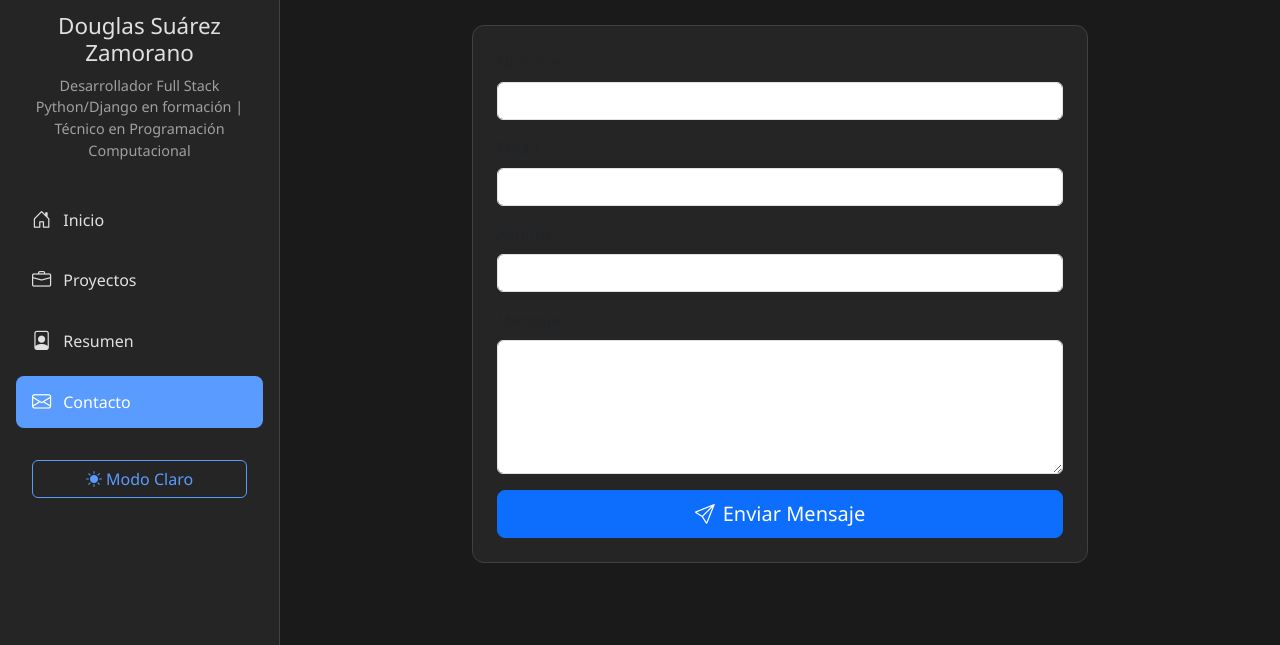
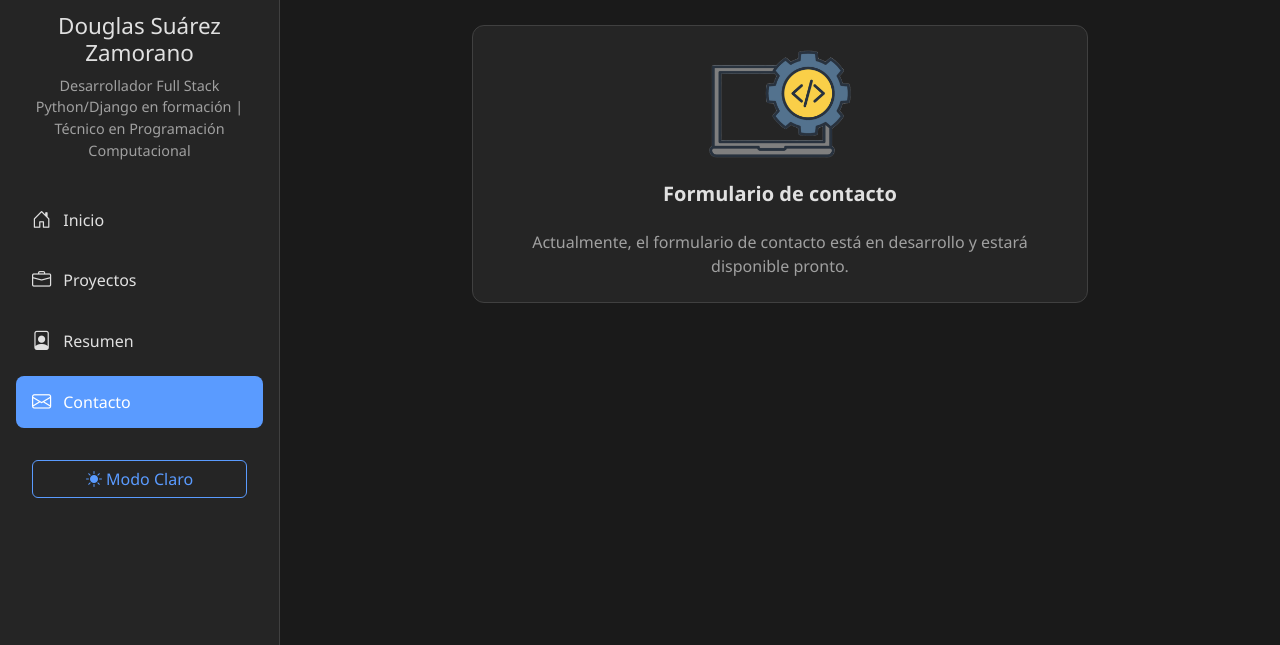
Before and after one commit to darksea48/my_portfolio_v3.0, a plain HTML site: page index.html in a window 1280 px wide. Both pictures are taken after a click on the link "Contacto". Shown: the part 155-800 px from the top of the page. Drawn offline with nearby package versions, Linux system fonts and the light colour scheme.

Commit message:
colocar seccion de contacto como en desarrollo

```diff
--- a/css/styles.css
+++ b/css/styles.css
@@ -75,7 +75,6 @@ body {
     object-fit: cover;
     border-radius: 50%;
 }
-
 
 .avatar:hover {
     transform: scale(1.05) rotate(5deg);
--- a/index.html
+++ b/index.html
@@ -154,9 +154,12 @@
                 <div class="row justify-content-center">
                     <div class="col-md-8">
                         <div class="card">
-                            <div class="card-body p-4">
-                                <form id="contactForm">
-                                    <div class="mb-3">
+                            <div class="card-body p-4 text-center">
+                                <img src="img/en-desarrollo.png" alt="En Desarrollo" class="img-fluid mb-4 w-25 mx-auto d-block">
+                                <h5 class="card-title mb-4 mt-4">Formulario de contacto</h5>
+                                <p class="card-text">Actualmente, el formulario de contacto está en desarrollo y estará disponible pronto.</p>
+                                <!--<form id="contactForm">
+                                     <div class="mb-3">
                                         <label for="name" class="form-label">Nombre</label>
                                         <input type="text" class="form-control" id="name" required>
                                     </div>
@@ -175,7 +178,7 @@
                                     <button type="submit" class="btn btn-primary btn-lg w-100">
                                         <i class="bi bi-send me-2"></i>Enviar Mensaje
                                     </button>
-                                </form>
+                                </form>-->
                             </div>
                         </div>
                     </div>
```
Also changed, not shown: img/en-desarrollo.png (added).
